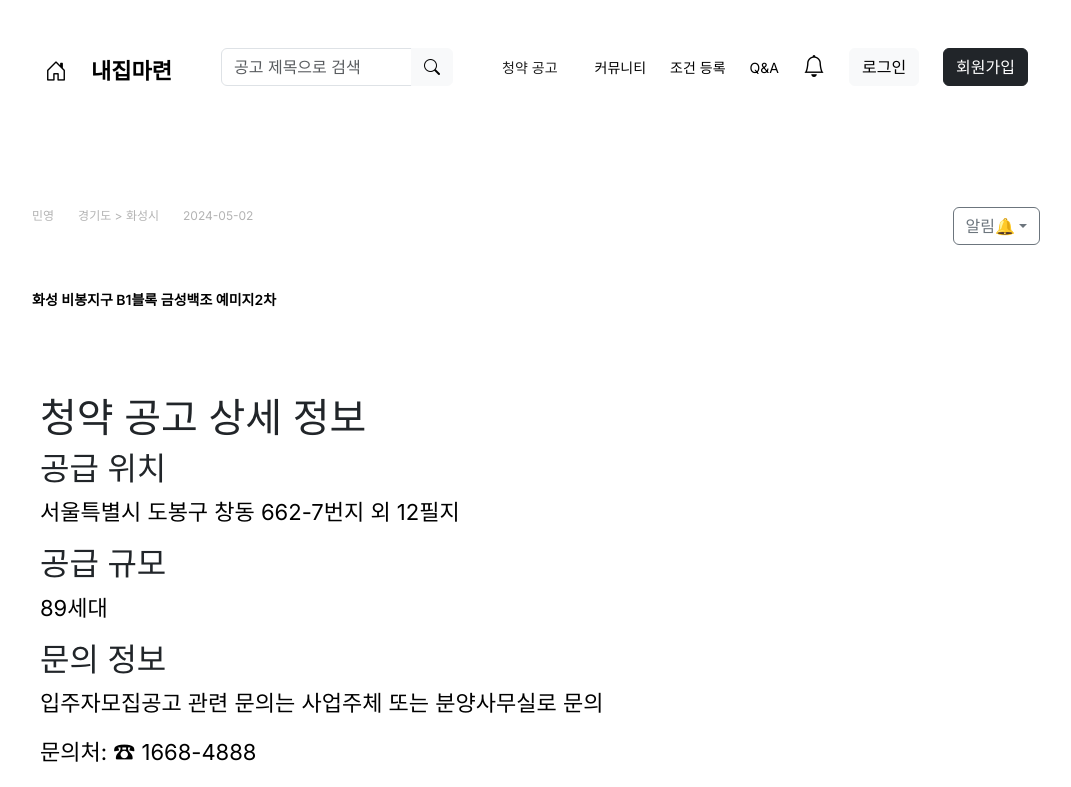
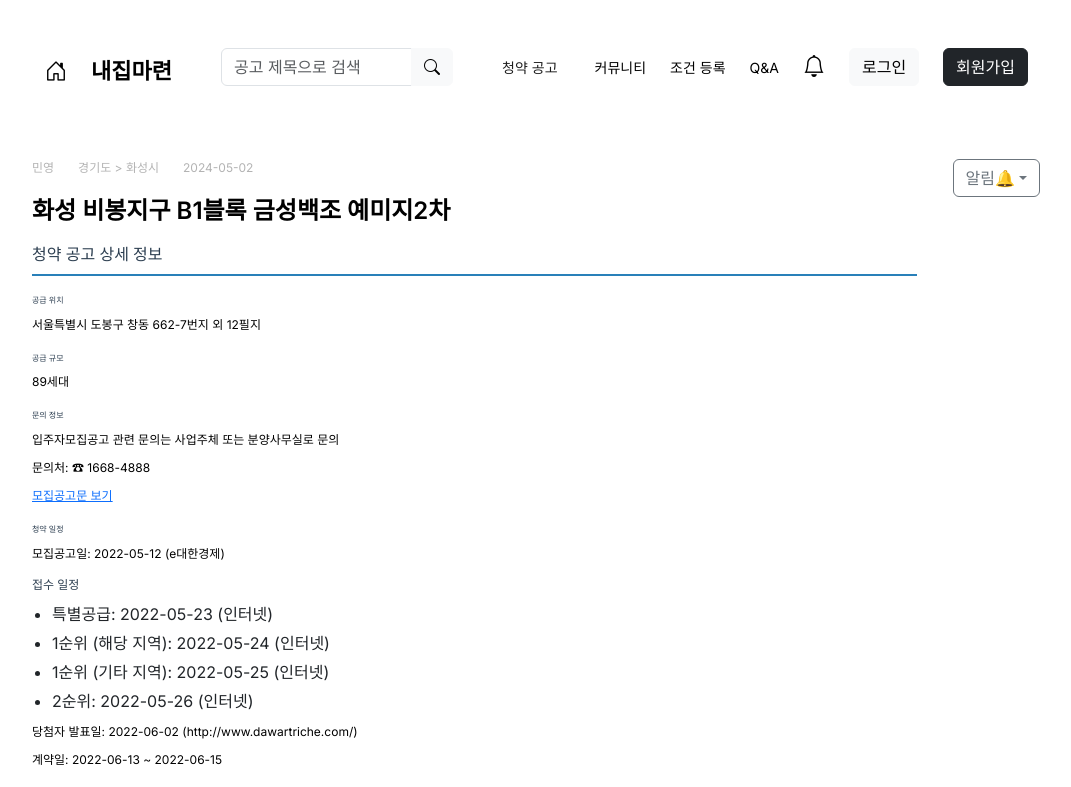
Before and after one commit to ICT-WAS/SpringWebProject, a React (Create React App) app in the folder react-home/home/: page /subscriptions/info in a window 1280 px wide. Shown: the top 787 px of the page, without its empty margins (110-1181 px from the left). Built offline with nearby package versions, Linux system fonts and the light colour scheme.

Commit message:
공고 페이지 css코드 변경

```diff
--- a/react-home/home/src/apply_announcement/ApplyAnouncementContent.jsx
+++ b/react-home/home/src/apply_announcement/ApplyAnouncementContent.jsx
@@ -9,21 +9,22 @@ function InformationalPost({subscription}) {
         <Row>
             <Col>
               <Container>
-              <Row className="mb-5">
+              <Row>
                   <Col md="auto"><p className='card-body-text'>{subscription.type}</p></Col>
                   <Col md="auto"><p className='card-body-text'>{subscription.region}</p></Col>
                   <Col><p className='card-body-text'>{subscription.date}</p></Col>
                 </Row>
 
-                <Row className="mb-5">
+                <Row>
                   <Col>
-                  <p className='card-header-text'>
-                  {subscription.title}
+                  <p className='housing-subtitle'>
+                    {subscription.title}
                   </p>
                   </Col>
                 </Row>
+
                 <Row>
-                    <HousingPage housingData={subscription.detail} />
+                    <HousingData housingData={subscription.detail} />
                 </Row>
               </Container>
             </Col>
@@ -36,9 +37,9 @@ function InformationalPost({subscription}) {
     );
 }
 
-function HousingPage({housingData}) {
+function HousingData({housingData}) {
     return (
-      <div style={{ padding: '20px', fontFamily: 'Arial, sans-serif' }}>
+      <div className='housing-data'>
         <h1>청약 공고 상세 정보</h1>
 
         <section>
@@ -221,9 +222,6 @@ export default function ApplyAnnouncementContent() {
     return (
         <>
         <Container>
-        <Row className="mb-5">
-            {/* 뒤로가기 버튼 등 */}
-        </Row>
         <Row>
           <InformationalPost subscription={subscription} />
         </Row>
--- a/react-home/home/src/common/Common.css
+++ b/react-home/home/src/common/Common.css
@@ -111,3 +111,48 @@ p {
   border-radius: 10px;
   outline: none;
 }
+
+/* housing-data */
+
+.housing-subtitle {
+  font-size: 24px !important;
+  font-weight: 600 !important;
+}
+
+.housing-data h1,
+.housing-data h2,
+.housing-data h3 {
+  color: #2c3e50;
+  margin-bottom: 10px;
+}
+
+.housing-data h1 {
+  font-size: 1em;
+  border-bottom: 2px solid #2980b9;
+  padding-bottom: 10px;
+}
+
+.housing-data h2 {
+  font-size: 0.5em;
+  margin-top: 20px;
+}
+
+.housing-data h3 {
+  font-size: 0.75em;
+  margin-top: 15px;
+}
+
+.housing-data p {
+  margin: 10px 0;
+  font-size: 0.75em;
+}
+
+.housing-data ul {
+  margin: 10px 0 10px 20px;
+  padding: 0;
+  list-style-type: disc;
+}
+
+.housing-data ul li {
+  margin-bottom: 5px;
+}
```
